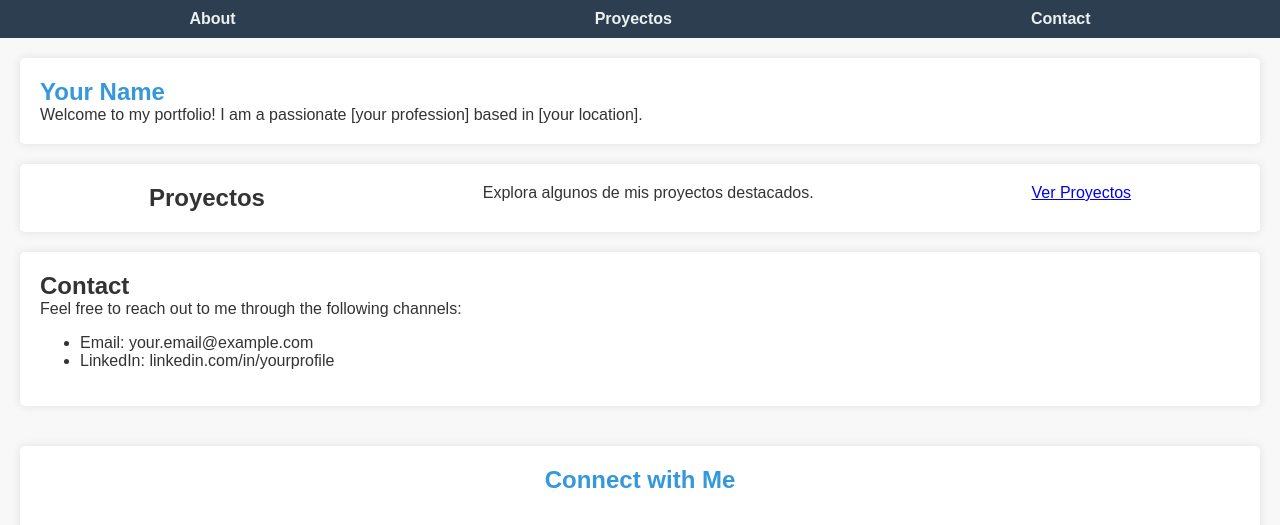
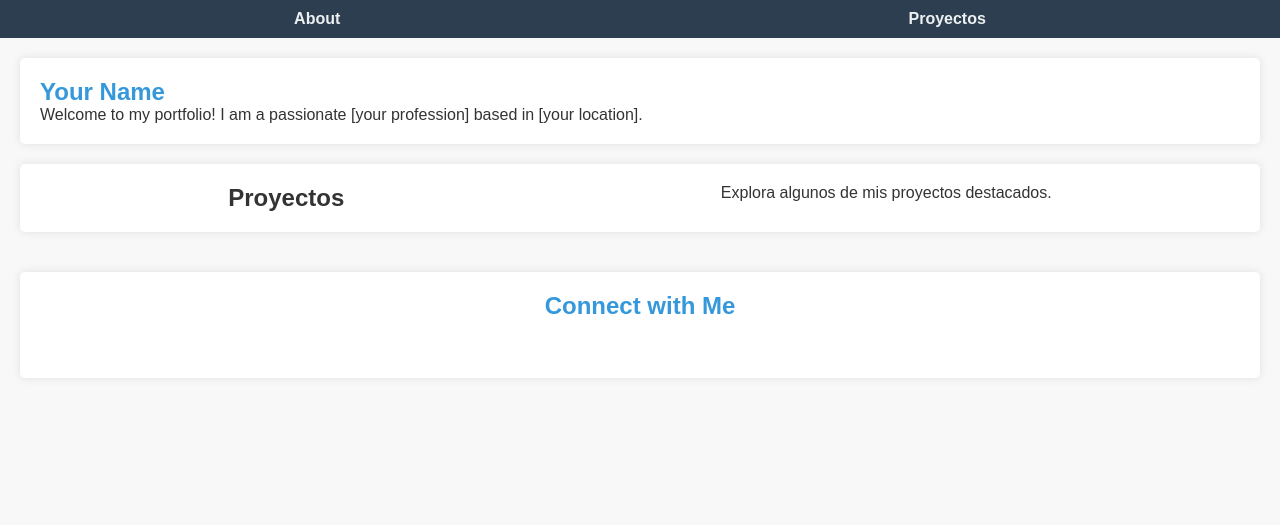
Before and after one commit to eleuteriohernandez/glutenfreedata, a plain HTML site: page docs/index.html in a window 1280 px wide. Drawn offline with Linux system fonts and the light colour scheme.

Commit message:
Update index.html

```diff
--- a/docs/index.html
+++ b/docs/index.html
@@ -14,7 +14,7 @@
         <ul>
             <li><a href="#about">About</a></li>
             <li><a href="docs/projects.html">Proyectos</a></li>
-            <li><a href="#contact">Contact</a></li>
+            <!-- Eliminado el enlace a "Contact" -->
         </ul>
     </nav>
 
@@ -29,23 +29,7 @@
     <section id="projects">
         <h2>Proyectos</h2>
         <p>Explora algunos de mis proyectos destacados.</p>
-        <a href="docs/projects.html">Ver Proyectos</a>
-    </section>
-
-
         <!-- Add more projects as needed -->
-    </section>
-
-    <!-- Contact Section -->
-    <section id="contact">
-        <h2>Contact</h2>
-        <p>Feel free to reach out to me through the following channels:</p>
-        <!-- Add your contact information, such as email and social media links -->
-        <ul>
-            <li>Email: your.email@example.com</li>
-            <li>LinkedIn: linkedin.com/in/yourprofile</li>
-            <!-- Add more contact information as needed -->
-        </ul>
     </section>
 
     <!-- Add your footer here -->
```
